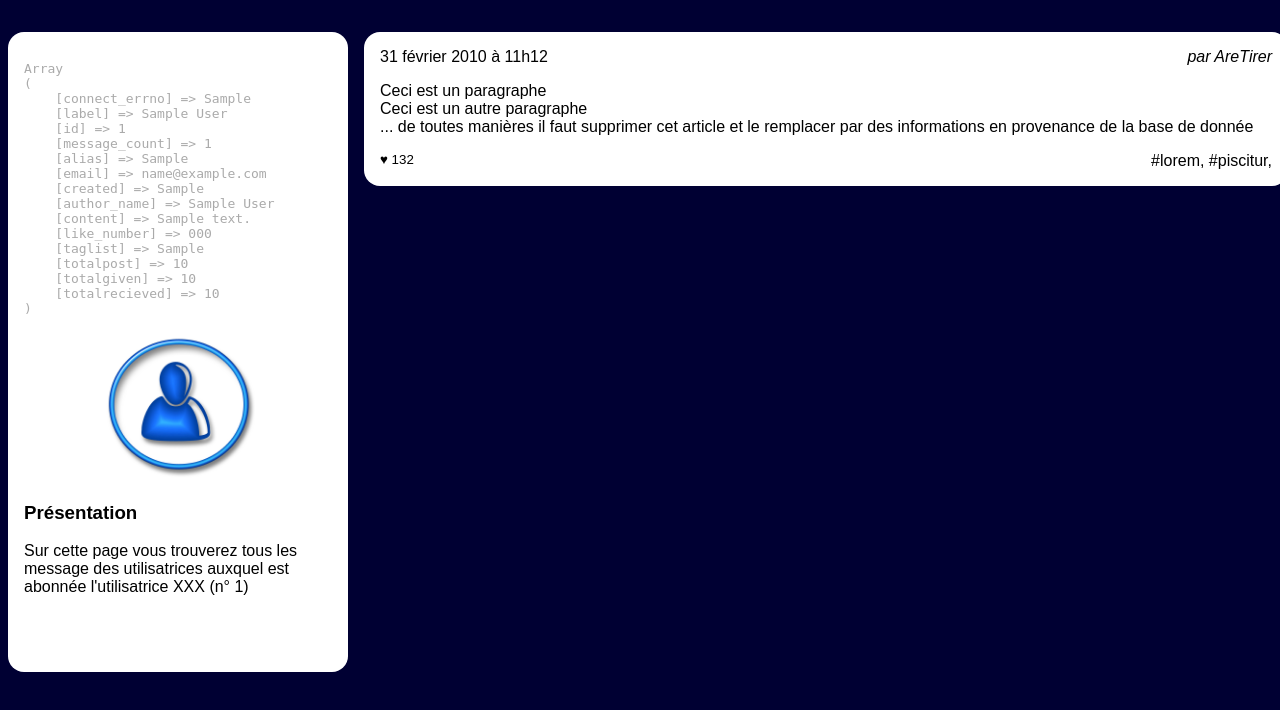
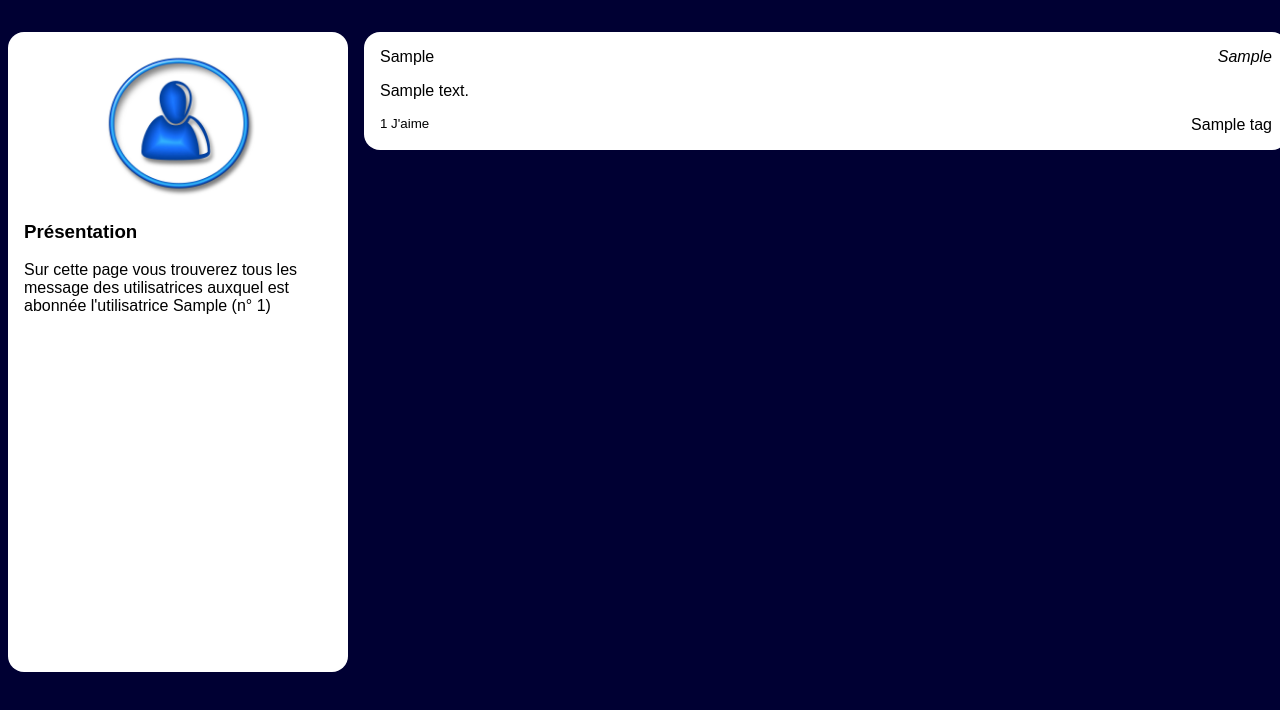
Before and after one commit to boris-valero/social_network, a PHP site: page /feed.php?user_id=1 in a window 1280 px wide. Shown: the part 90-800 px from the top of the page. Run offline with PHP 8.4, Linux system fonts and the light colour scheme; tables that the repository leaves empty or names only in its code hold one stand-in row (values such as "Sample post").

Commit message:
Update Feed.php

```diff
--- a/feed.php
+++ b/feed.php
@@ -27,39 +27,22 @@
         </header>
         <div id="wrapper">
             <?php
-            /**
-             * Cette page est TRES similaire à wall.php.
-             * Vous avez sensiblement à y faire la meme chose.
-             * Il y a un seul point qui change c'est la requete sql.
-             */
-            /**
-             * Etape 1: Le mur concerne un utilisateur en particulier
-             */
             $userId = intval($_GET['user_id']);
             ?>
             <?php
-            /**
-             * Etape 2: se connecter à la base de donnée
-             */
-            $mysqli = new mysqli("localhost", "root", "root", "socialnetwork");
+            $mysqli = new mysqli("localhost", "root", "getenv('DB_PASS')", "socialnetwork");
             ?>
-
             <aside>
                 <?php
-                /**
-                 * Etape 3: récupérer le nom de l'utilisateur
-                 */
                 $laQuestionEnSql = "SELECT * FROM `users` WHERE id= '$userId' ";
                 $lesInformations = $mysqli->query($laQuestionEnSql);
                 $user = $lesInformations->fetch_assoc();
-                //@todo: afficher le résultat de la ligne ci dessous, remplacer XXX par l'alias et effacer la ligne ci-dessous
-                echo "<pre>" . print_r($user, 1) . "</pre>";
                 ?>
                 <img src="user.jpg" alt="Portrait de l'utilisatrice"/>
                 <section>
                     <h3>Présentation</h3>
                     <p>Sur cette page vous trouverez tous les message des utilisatrices
-                        auxquel est abonnée l'utilisatrice XXX
+                        auxquel est abonnée l'utilisatrice <?php echo htmlspecialchars($user['alias']); ?>
                         (n° <?php echo $userId ?>)
                     </p>
 
@@ -67,9 +50,6 @@
             </aside>
             <main>
                 <?php
-                /**
-                 * Etape 3: récupérer tous les messages des abonnements
-                 */
                 $laQuestionEnSql = "
                     SELECT posts.content,
                     posts.created,
@@ -91,35 +71,25 @@
                 {
                     echo("Échec de la requete : " . $mysqli->error);
                 }
-
-                /**
-                 * Etape 4: @todo Parcourir les messsages et remplir correctement le HTML avec les bonnes valeurs php
-                 * A vous de retrouver comment faire la boucle while de parcours...
-                 */
+                while ($post = $lesInformations->fetch_assoc())
+                {
                     ?>
                     <article>
                         <h3>
-                        <time datetime='2020-02-01 11:12:13' >31 février 2010 à 11h12</time>
+                            <time><?php echo htmlspecialchars($post['created']); ?></time>
                         </h3>
-                    <address>par AreTirer</address>
+                        <address><?php echo htmlspecialchars($post['author_name']); ?></address>
                         <div>
-                        <p>Ceci est un paragraphe</p>
-                        <p>Ceci est un autre paragraphe</p>
-                        <p>... de toutes manières il faut supprimer cet
-                            article et le remplacer par des informations en
-                            provenance de la base de donnée</p>
+                            <p><?php echo nl2br(htmlspecialchars($post['content'])); ?></p>
                         </div>
                         <footer>
-                        <small>♥ 132</small>
-                        <a href="">#lorem</a>,
-                        <a href="">#piscitur</a>,
+                            <small><?php echo intval($post['like_number']); ?> J'aime</small>
+                            <a href="#"><?php echo htmlspecialchars($post['taglist']); ?></a>
                         </footer>
                     </article>
                 <?php
-                // et de pas oublier de fermer ici vote while
+                }
                 ?>
-
-
             </main>
         </div>
     </body>
```
Lines whose indentation alone changed are shown as unchanged.
